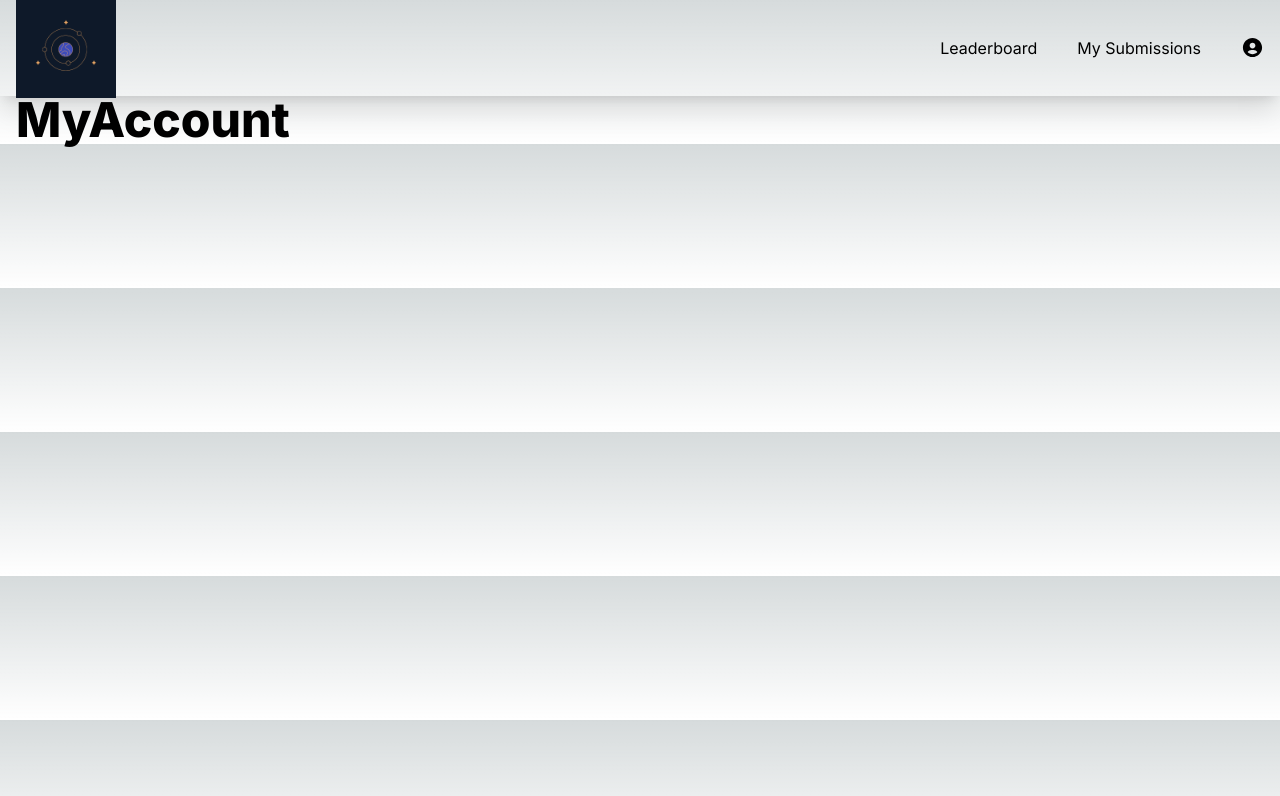
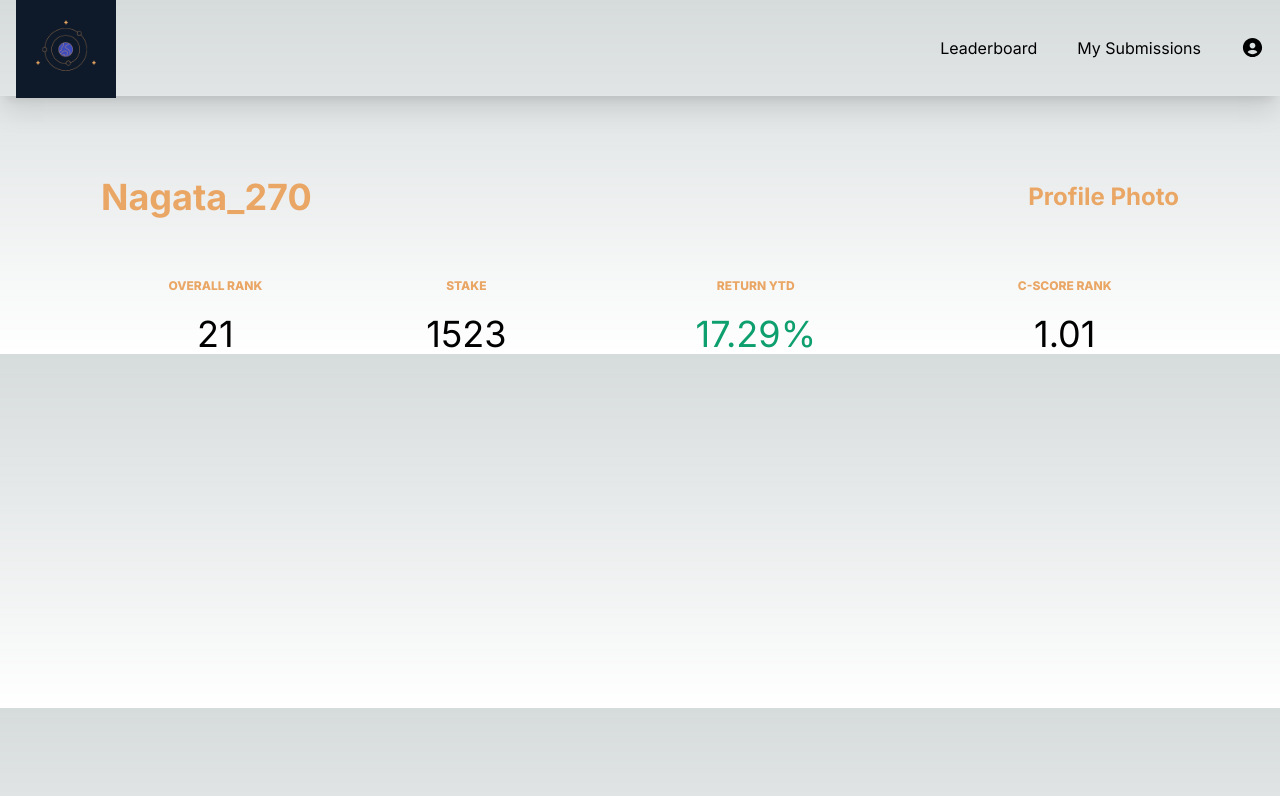
Before and after one commit to metasolis/tournaments-frontend, a Next.js app: page /account in a window 1280 px wide. Shown: the top 796 px of the page. Built offline with nearby package versions, Linux system fonts and the light colour scheme.

Commit message:
got started on the accounts page

```diff
--- a/app/account/page.tsx
+++ b/app/account/page.tsx
@@ -2,8 +2,48 @@ import React from 'react'
 
 const MyAccount = () => {
   return (
-    <div className='flex justify-between items-center h-full w-full px-4 2xl:px-16'>
-      <h1 className="text-5xl font-extrabold dark:text-white">MyAccount</h1>
+    <div className='flex-none justify-between items-center h-full w-full px-20 2xl:px-16'>
+
+      {/* Profile Pic and Name */}
+      <div className="p-5 pt-20">
+        <table className="table-auto w-full">
+          <thead>
+            <tr>
+              <th><h4 className="text-4xl font-bold text-watchtower-gold text-left">Nagata_270</h4></th>
+              <th><h5 className="text-2xl font-bold text-watchtower-gold text-right">Profile Photo</h5></th>
+            </tr>
+          </thead>
+        </table>
+      </div>
+
+      {/* Summary Table */}
+      <div className="table w-full pt-10">
+
+        <div className="table-header-group">
+          <div className="table-row font-extrabold text-watchtower-gold">
+            <div className="table-cell text-center uppercase text-xs">Overall Rank</div>
+            <div className="table-cell text-center uppercase text-xs">Stake</div>
+            <div className="table-cell text-center uppercase text-xs">Return YTD</div>
+            <div className="table-cell text-center uppercase text-xs">C-Score Rank</div>
+          </div>
+        </div>
+
+        <div className="table-row-group">
+          <div className="table-row">
+            <div className="table-cell text-center pt-5 text-4xl">21</div>
+            <div className="table-cell text-center pt-5 text-4xl">1523</div>
+            <div className="table-cell text-center pt-5 text-4xl text-green-500">17.29%</div>
+            <div className="table-cell text-center pt-5 text-4xl">1.01</div>
+          </div>
+        </div>
+
+      </div>
+
+      {/* Token Deposit and Withdraw */}
+      <div>
+
+      </div>
+
     </div>
   )
 }
```
